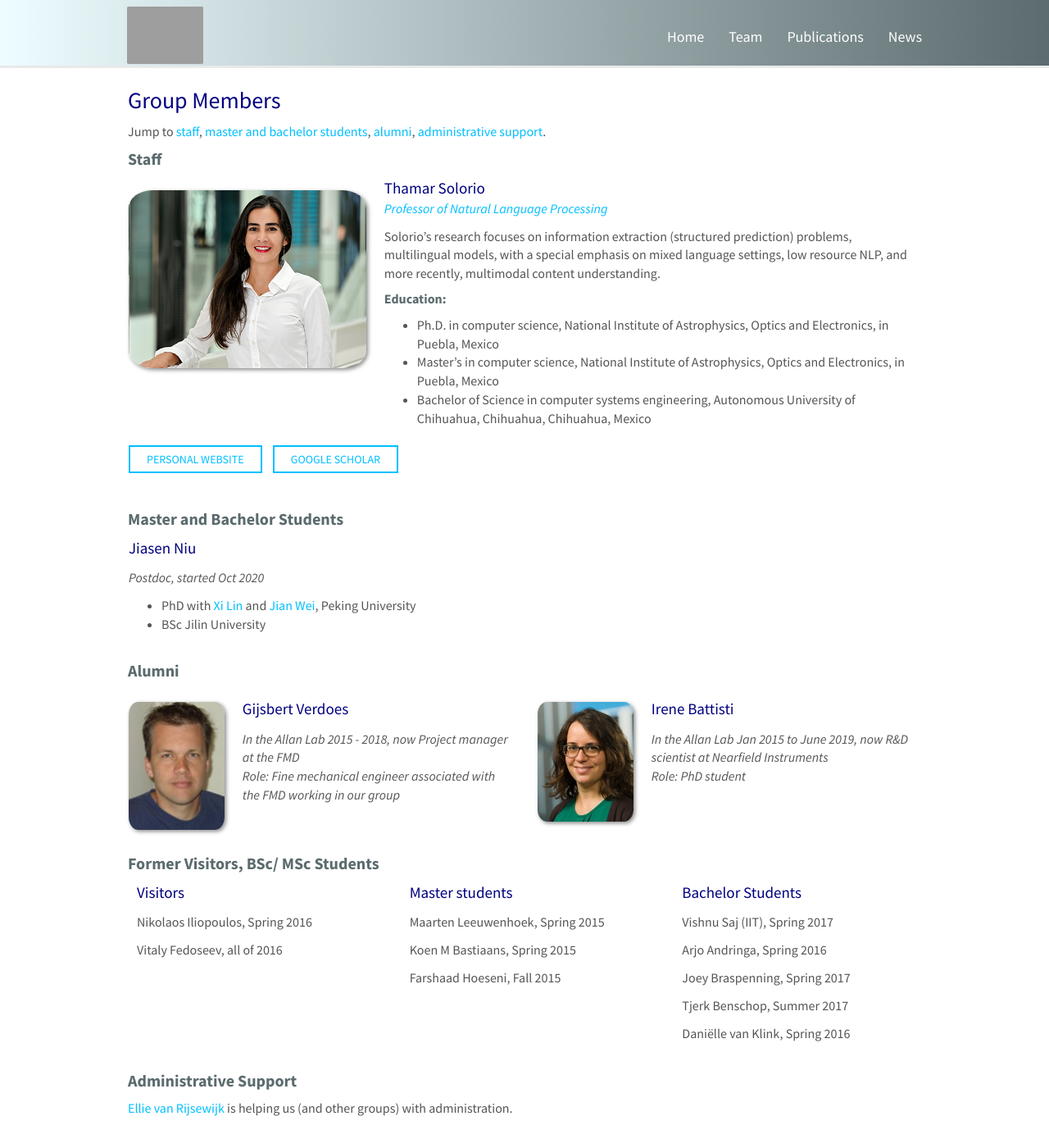
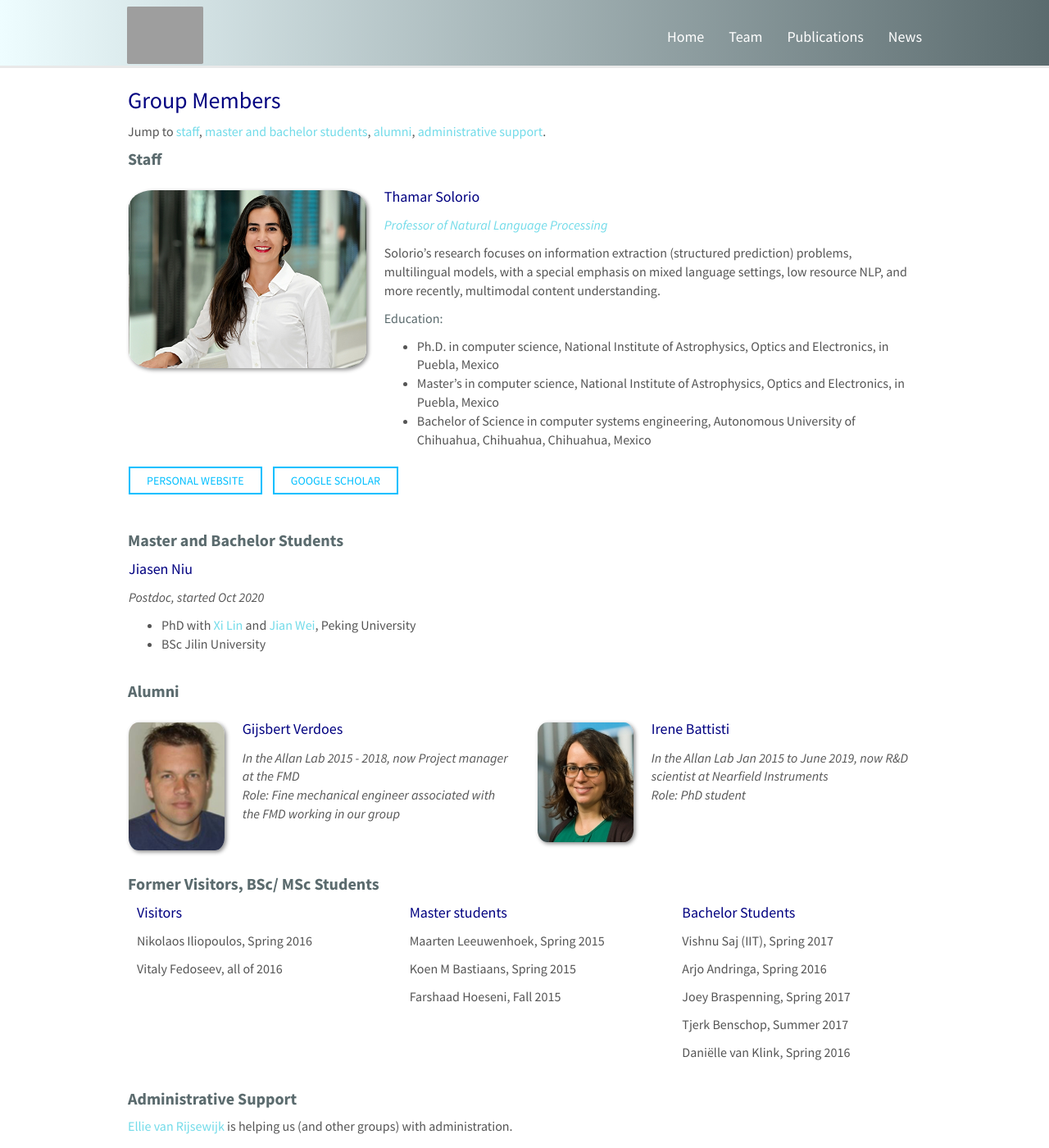
Before and after one commit to RamzaBasharat/MBZUAI, a Jekyll site: the page built from _pages/team.md, in a window 1280 px wide and 1400 px high. Shown: the whole window at 82% size. Built offline with Jekyll 4.4.1, drawn with Linux system fonts in a browser that asks for light colours; nearby versions of some CDN libraries.

```diff
--- a/_pages/team.md
+++ b/_pages/team.md
@@ -22,12 +22,12 @@ Jump to [staff](#staff), [master and bachelor students](#master-and-bachelor-stu
 
 <div class="col-sm-12 clearfix">
   <img src="{{ site.url }}{{ site.baseurl }}/images/mbzuai_staff/{{ member.photo }}" class="img-responsive" width="30%" style="float: left" />
-  <span class="sub-heading">{{ member.name }}</span><br>
+  <p class="sub-heading">{{ member.name }}</p>
   <i class="sky">{{ member.info }}</i>
 
 [//]: # (  <a href="mailto:{{ member.email }}">{{ member.email }}</a>)
   <p>Solorio’s research focuses on information extraction (structured prediction) problems, multilingual models, with a special emphasis on mixed language settings, low resource NLP, and more recently, multimodal content understanding.</p>
-  <h5>Education:</h5>
+  <p class="gray">Education:</p>
 <ul style="overflow: hidden">
 
   {% if member.number_educ == 1 %}
--- a/css/main.scss
+++ b/css/main.scss
@@ -115,7 +115,7 @@ color: #000080;
 
 .sub-heading{
 color: #000080;
-font-size: 19px;
+font-size: 18px;
 }
 
 .gray{
@@ -131,7 +131,8 @@ color: #000080;
 }
 
 a, .sky{
-color: #00bfff;
+// color: #00bfff;
+color:#72DBE9;
 }
 
 a:hover{
```
